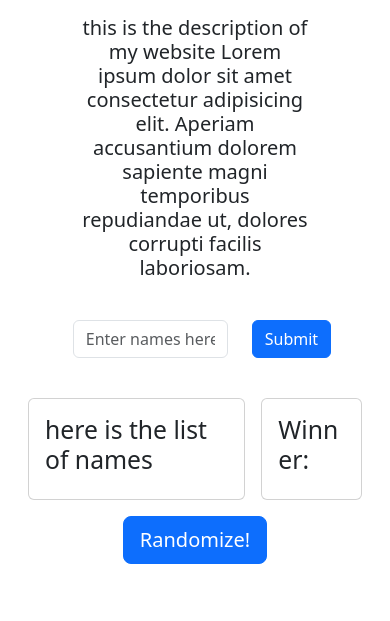
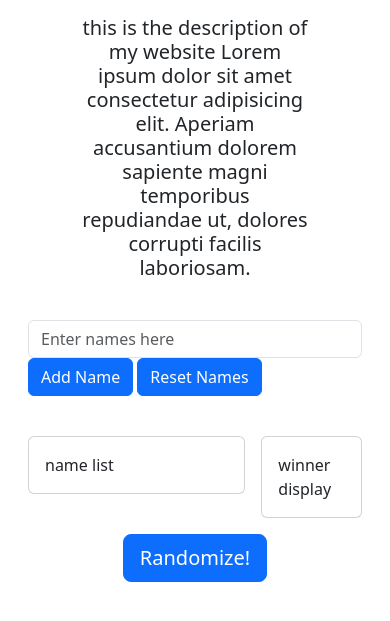
Before and after one commit to anisenson/March-Lottery, a plain HTML site: page index.html in a window 390 px wide. Shown: the part 73-694 px from the top of the page. Drawn offline with nearby package versions, Linux system fonts and the light colour scheme.

Commit message:
fixed some things

```diff
--- a/index.html
+++ b/index.html
@@ -31,31 +31,31 @@
         </div>
 
         <div class="row justify-content-center p-3">
-            <div class="col-6">
+            <div class="col-lg-6 col-sm-12">
                 <div class="form-group">
-                <input type="text" class="form-control" id="nameInputBox" placeholder="Enter names here">
+                <input type="text" class="form-control" id="nameInput" placeholder="Enter names here">
                 </div>
             </div>
-            <div class="col-3">
-                <button type="submit" class="btn btn-primary">Submit</button>
+            <div class="col-lg-3 col-sm-12">
+                <button type="submit" id="addNameBtn" class="btn btn-primary">Add Name</button>
+                <button type="submit" id="resetNameBtn" class="btn btn-primary">Reset Names</button>
             </div>
+
         </div>
-
-
 
         <div class="row m-2 g-2 ">
             <div class="col-8 p-2 ">
                 <div class="card">
-                    <div class="card-body" id="listNamesDisplay">
-                      <h2>here is the list of names</h2>
+                    <div class="card-body">
+                        <ul id="nameList" class="list-group">name list</ul>
                     </div>
                 </div>
             </div>
 
             <div class="col-4 p-2">
                 <div class="card">
-                    <div class="card-body" id="selectedNameDisplay">
-                      <h2>Winner:</h2>
+                    <div class="card-body">
+                        <ul id="winnerDisplay" class="list-group">winner display</ul>
                     </div>
                 </div>
             </div>
@@ -64,7 +64,7 @@
 
         <div class="row text-center">
             <div class="col-12">
-                <button type="button" class="btn btn-primary btn-lg">Randomize!</button>
+                <button type="button" id="randomizeBtn" class="btn btn-primary btn-lg">Randomize!</button>
             </div>
         </div>
 
```
